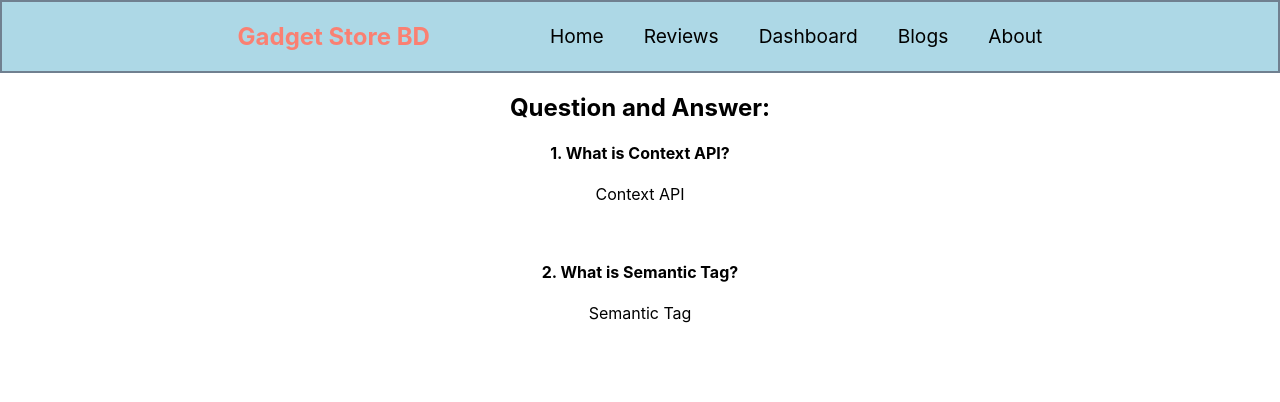
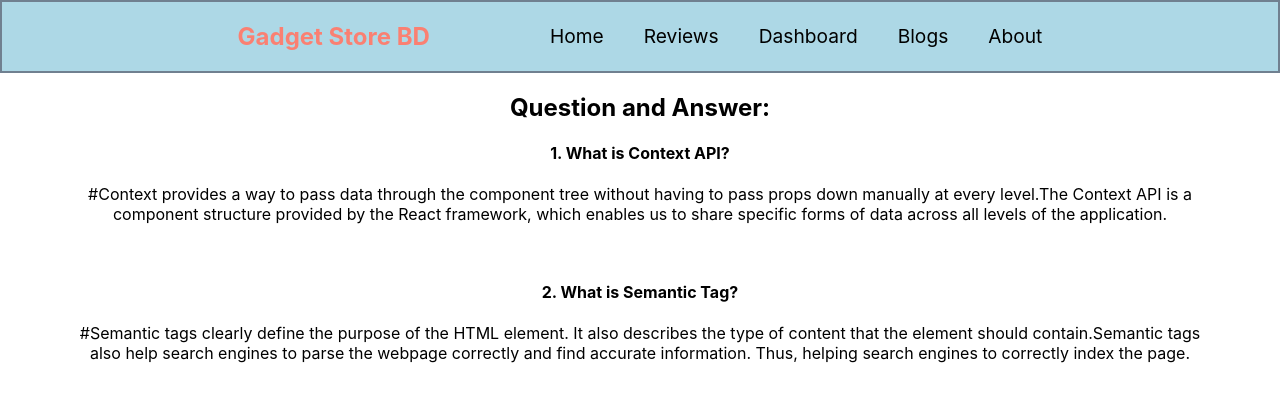
Before and after one commit to Mehadi-Hasan98/gadget-store-bd-website, a React (Create React App) app: page /blogs in a window 1280 px wide. Shown: the top 402 px of the page. Built offline with nearby package versions, Linux system fonts and the light colour scheme.

Commit message:
blogs component done

```diff
--- /dev/null
+++ b/src/components/Blogs/Blogs.css
@@ -0,0 +1,4 @@
+.blogs{
+    margin-left: 70px;
+    margin-right: 70px;
+}
--- a/src/components/Blogs/Blogs.js
+++ b/src/components/Blogs/Blogs.js
@@ -1,15 +1,19 @@
 import React from 'react';
+import './Blogs.css'
 
 const Blogs = () => {
     return (
         <div>
             <h2>Question and Answer:</h2>
 
+            <div className='blogs'>
             <h4>1. What is Context API?</h4>
-            <p>Context API</p>
+            <p>#Context provides a way to pass data through the component tree without having to pass props down manually at every level.The Context API is a component structure provided by the React framework, which enables us to share specific forms of data across all levels of the application.</p>
             <br></br>
+
             <h4>2. What is Semantic Tag?</h4>
-            <p>Semantic Tag</p>
+            <p>#Semantic tags clearly define the purpose of the HTML element. It also describes the type of content that the element should contain.Semantic tags also help search engines to parse the webpage correctly and find accurate information. Thus, helping search engines to correctly index the page.</p>
+            </div>
         </div>
     );
 };
--- a/src/components/Home/Home.js
+++ b/src/components/Home/Home.js
@@ -8,7 +8,9 @@ const Home = () => {
             <h1 className='main-text'>Next Generation Smartwatch</h1>
             <h1>Next Generation Gadgets</h1>
             <p>Here is your next generation Headphones. In this website you will find various types of new headphones. You can choose your favourite headphone from here. All the headphones are latest editions. Buy one and enjoy yourself.</p>
+            <div>
             <img src="" alt="" />
+            </div>
             <div>
                 <h2>Customers Review</h2>
             </div>
```
Also changed, not shown: 1 other file (tests, documents, lock files or other folders).
